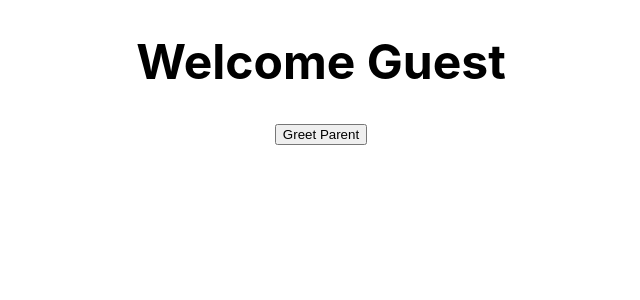
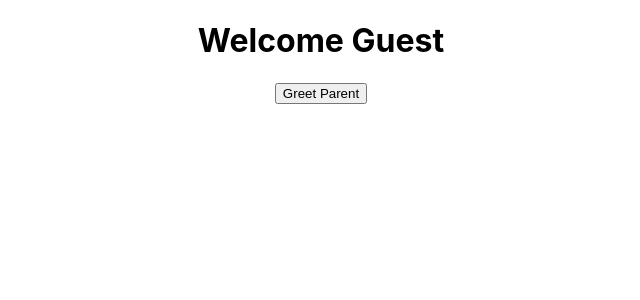
Before and after one commit to eniskastrati/reactjs-study, a React (Create React App) app in the folder reactapp/: page / in a window 1280 px wide. Shown: the top 300 px of the page, without its empty margins (319-959 px from the left). Built offline with nearby package versions, Linux system fonts and the light colour scheme.

Commit message:
#comment conditional rendering easiest aproach

```diff
--- a/reactapp/src/components/UserGreeting.js
+++ b/reactapp/src/components/UserGreeting.js
@@ -12,12 +12,12 @@ class UserGreeting extends Component{
 
     render() {
 
-        let message
-        if(this.state.isLoggedIn){
-            message = <h1>Welcome Enis</h1>
-        }else{
-            message = <h1>Welcome Guest</h1>
-        }
+        //let message
+        // if(this.state.isLoggedIn){
+        //      message = <h1>Welcome Enis</h1>
+        // }else{
+        //     message = <h1>Welcome Guest</h1>
+        // }
 
        // if(this.state.isLoggedIn){
         //     return (
@@ -29,7 +29,7 @@ class UserGreeting extends Component{
         //  )
         //}
         return (
-            <h2>{message}</h2>
+            this.state.isLoggedIn ? <h1>Welcome Enis</h1> : <h1>Welcome Guest</h1>
         )
 
     }
```
